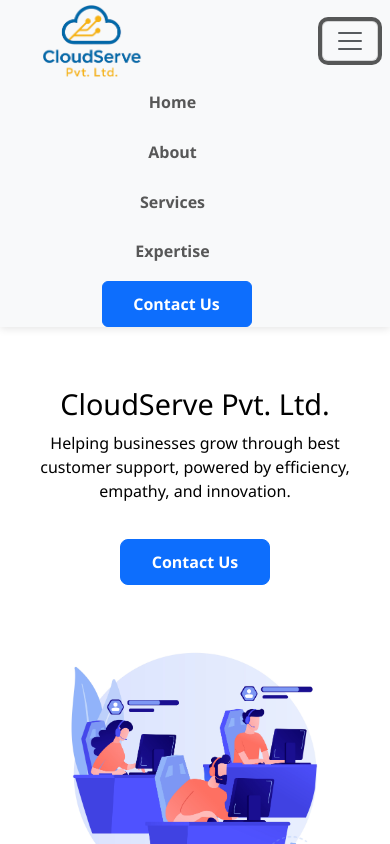
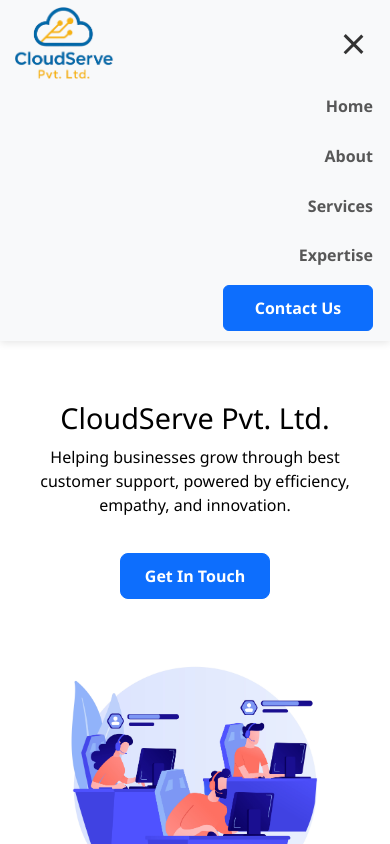
Before and after one commit to nirmalkrgupta/cloudserve-pvt.ltd, a plain HTML site: page index.html in a window 390 px wide. Both pictures are taken after a click on the button 350 px from the left and 41 px from the top of the page. Shown: the top 844 px of the page. Drawn offline with nearby package versions, Linux system fonts and the light colour scheme.

Commit message:
Update Index, contact and style

```diff
--- a/index.html
+++ b/index.html
@@ -18,9 +18,12 @@
       <a class="navbar-brand" href="index.html">
         <img src="Images/transparent_logo.png" class="logo" alt="CloudServe Logo">
       </a>
-      <button class="navbar-toggler" type="button" data-bs-toggle="collapse" data-bs-target="#navbarNav">
-        <span class="navbar-toggler-icon"></span>
-      </button>
+  <!-- Custom Hamburger -->
+  <button class="navbar-toggler" type="button" data-bs-toggle="collapse" data-bs-target="#navbarNav">
+    <span class="toggler-icon"></span>
+    <span class="toggler-icon"></span>
+    <span class="toggler-icon"></span>
+  </button>
       <div class="collapse navbar-collapse" id="navbarNav">
         <ul class="navbar-nav ms-auto">
           <li class="nav-item"><a class="nav-link" href="#home">Home</a></li>
@@ -28,7 +31,7 @@
           <li class="nav-item"><a class="nav-link" href="#services">Services</a></li>
           <li class="nav-item"><a class="nav-link" href="#benefits">Expertise</a></li>
           <li class="nav-item">
-            <a class="btn btn-primary ms-2" href="contact.html"><b>Contact Us</b></a>
+            <a class="btn btn-primary ms-2" href="contact.html">Contact Us</a>
           </li>
         </ul>
       </div>
@@ -43,7 +46,7 @@
     <div class="hero-text">
       <h1>CloudServe Pvt. Ltd.</h1>
       <p>Helping businesses grow through best customer support, powered by efficiency, empathy, and innovation.</p>
-      <a href="contact.html" class="btn btn-primary mt-3">Contact Us</a>
+      <a href="contact.html" class="btn btn-primary mt-3">Get In Touch</a>
     </div>
     <!-- Right side: image -->
     <div class="hero-image text-center">
@@ -148,23 +151,21 @@
     </p>
   </div>
 </section>
-
-    <div class="d-flex flex-wrap justify-content-center gap-3">
-      <a href="mailto:nirmalkrgupta24@gmail.com" target="_blank" class="d-flex align-items-center text-decoration-none mail-text">
-        <img src="Images/gmail.png" alt="Gmail" width="30" class="me-2"> Gmail
-      </a>
-      <a href="tel:+917050875950" class="d-flex align-items-center text-decoration-none mail-text">
-        <img src="Images/phone.png" alt="Phone" width="30" class="me-2"> Phone
-
-      <a href="https://www.instagram.com/nirmalgupta_?igsh=cXVpanpnNW12NnNy" class="d-flex align-items-center text-decoration-none mail-text" target="_blank">
-        <img src="Images/instagram.png" alt="Instagram" width="30" class="me-2"> Instagram
-      </a>
-    </div>
-  </div>
-</section>
 <br>
 <!-- Footer -->
 <footer>
+      <div class="d-flex flex-wrap justify-content-center gap-3">
+      <a href="mailto:nirmalkrgupta24@gmail.com" target="_blank" class="d-flex align-items-center text-decoration-none mail-text">
+        <img src="Images/gmail.png" alt="Gmail" width="30" class="me-2">
+      </a>
+      <a href="tel:+917050875950" class="d-flex align-items-center text-decoration-none mail-text">
+        <img src="Images/phone.png" alt="Phone" width="30" class="me-2">
+
+      <a href="https://www.instagram.com/nirmalgupta_?igsh=cXVpanpnNW12NnNy" class="d-flex align-items-center text-decoration-none mail-text" target="_blank">
+        <img src="Images/instagram.png" alt="Instagram" width="30" class="me-2">
+      </a>
+    </div>
+    <br>
   <p class="mb-0">&copy; 2025 CloudServe Pvt. Ltd. All rights reserved.</p>
 </footer>
 
@@ -193,6 +194,13 @@
       alert('⚠️ Network error. Please try again later.');
     }
   });
+  // Toggle "active" class when clicked
+document.addEventListener("DOMContentLoaded", function() {
+  const toggler = document.querySelector(".navbar-toggler");
+  toggler.addEventListener("click", function() {
+    this.classList.toggle("active");
+  });
+});
 </script>
 
 </body>
--- a/style.css
+++ b/style.css
@@ -40,6 +40,47 @@ header {
   padding: 10px 20px;
   font-weight: bold;
   cursor: pointer;
+}
+
+/* Hide Bootstrap’s default hamburger icon */
+
+.navbar-toggler {
+  border: none;
+  outline: none;
+  background: transparent;
+}
+.navbar-toggler:focus,
+.navbar-toggler:active,
+.custom-toggler:focus,
+.custom-toggler:active {
+  box-shadow: none !important;
+  border: none !important;
+  background: transparent !important;
+}
+.navbar-toggler-icon {
+  background-image: none !important;
+}
+
+.navbar-toggler span {
+  background: none;
+  border: none;
+  display: block;
+  width: 25px;
+  height: 3px;
+  margin: 5px auto;
+  background-color: #333;
+  transition: all 0.3s ease-in-out;
+}
+
+/* When toggler is active (menu open) */
+.navbar-toggler.active span:nth-child(1) {
+  transform: rotate(45deg) translate(6px, 6px);
+}
+.navbar-toggler.active span:nth-child(2) {
+  opacity: 0;
+}
+.navbar-toggler.active span:nth-child(3) {
+  transform: rotate(-45deg) translate(5px, -5px);
 }
 
 /* ================= HERO ================= */
@@ -215,10 +256,10 @@ header {
 }
 /* ================= RESPONSIVE ================= */
 @media(max-width: 768px) {
-  .logo { width: 100px; }
+  .logo { margin: 2px; width: 100px; }
   .hero-container { flex-direction: column; text-align: center; }
   .hero-text { max-width: 100%; }
   .hero-image img { margin-top: 40px; width: 250px; }
   .contact {color: red; padding: 40px 15px; }
-  .navbar-nav {gap: 8px;}
+  .navbar-nav { gap: 8px; display: flex; justify-content: right; align-items: flex-end; padding-right: 5px; padding-bottom: 10px;}
 }
```
Also changed, not shown: contact.html (+13 -1 lines).
